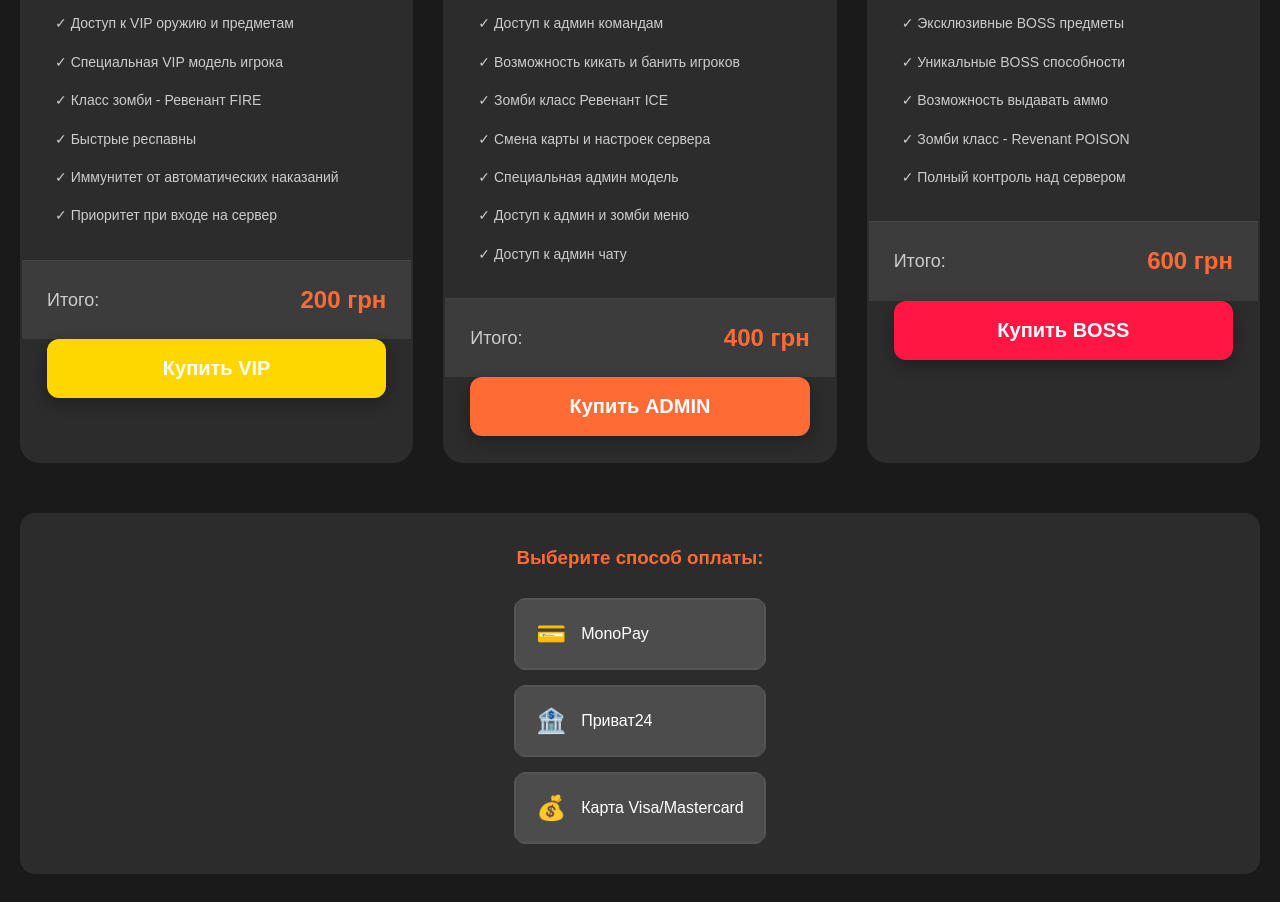
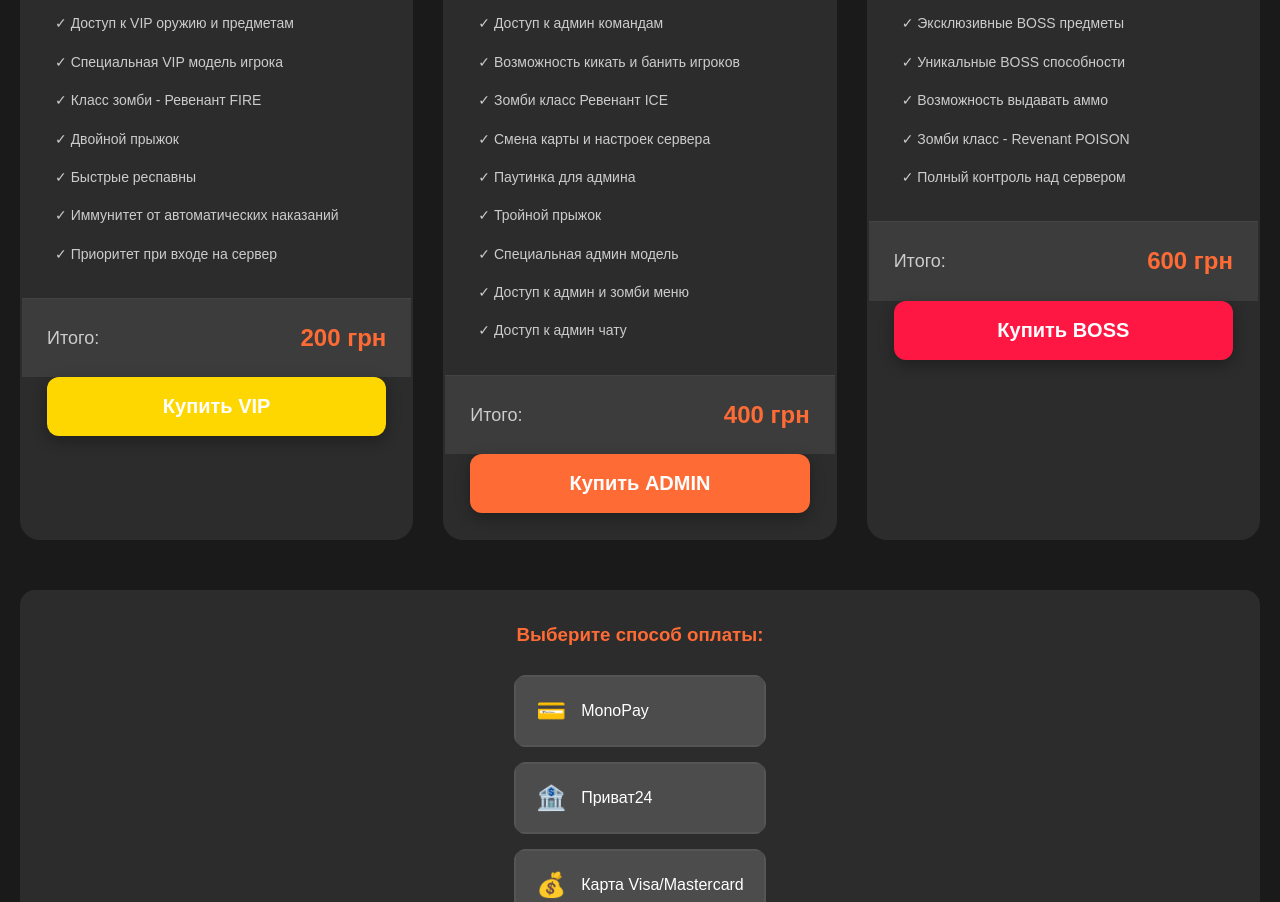
Before and after one commit to spedfire1231/node-cs-website, a React (Create React App) app: page /privileges in a window 1280 px wide. Shown: the part 840-1742 px from the top of the page. Built offline with nearby package versions, Linux system fonts and the light colour scheme.

Commit message:
changed privileges

```diff
--- a/src/pages/Privileges/Privileges.tsx
+++ b/src/pages/Privileges/Privileges.tsx
@@ -49,6 +49,7 @@ const Privileges: React.FC = () => {
         'Доступ к VIP оружию и предметам',
         'Специальная VIP модель игрока',
         'Класс зомби - Ревенант FIRE',
+        'Двойной прыжок',
         'Быстрые респавны',
         'Иммунитет от автоматических наказаний',
         'Приоритет при входе на сервер',
@@ -70,6 +71,8 @@ const Privileges: React.FC = () => {
         'Возможность кикать и банить игроков',
         'Зомби класс Ревенант ICE',
         'Смена карты и настроек сервера',
+        'Паутинка для админа',
+        'Тройной прыжок',
         'Специальная админ модель',
         'Доступ к админ и зомби меню',
         'Доступ к админ чату'
```
